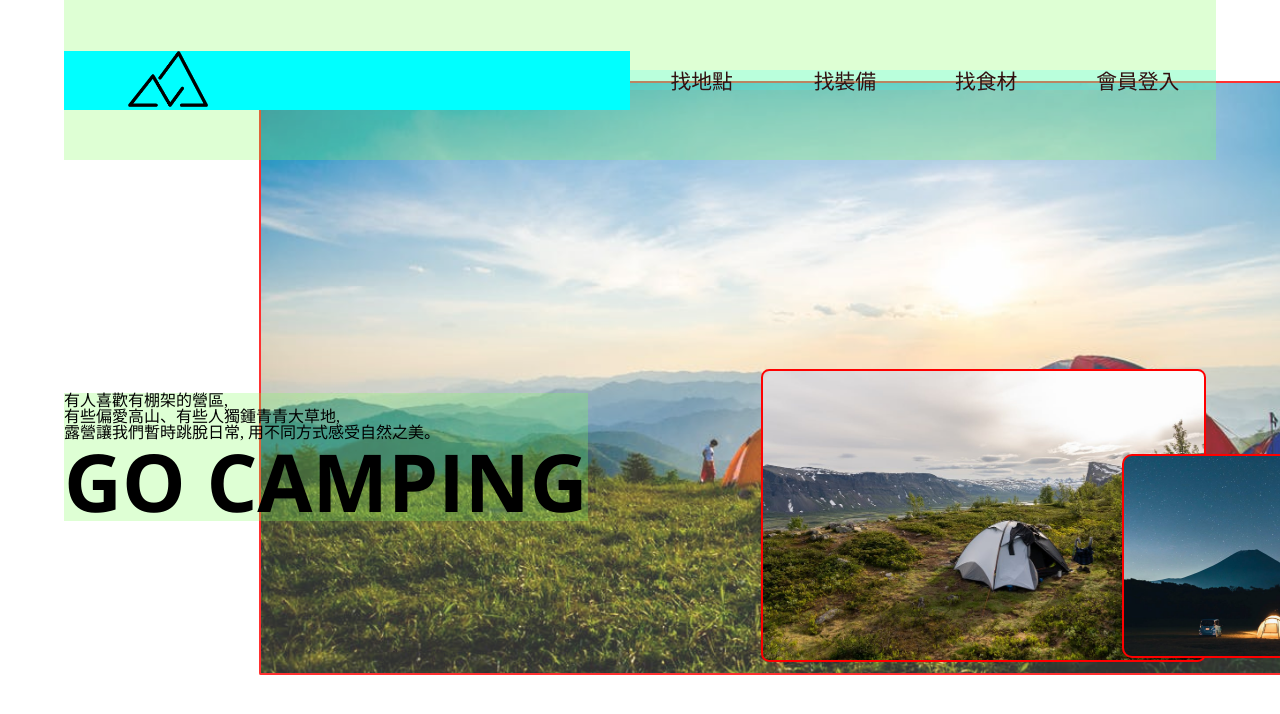
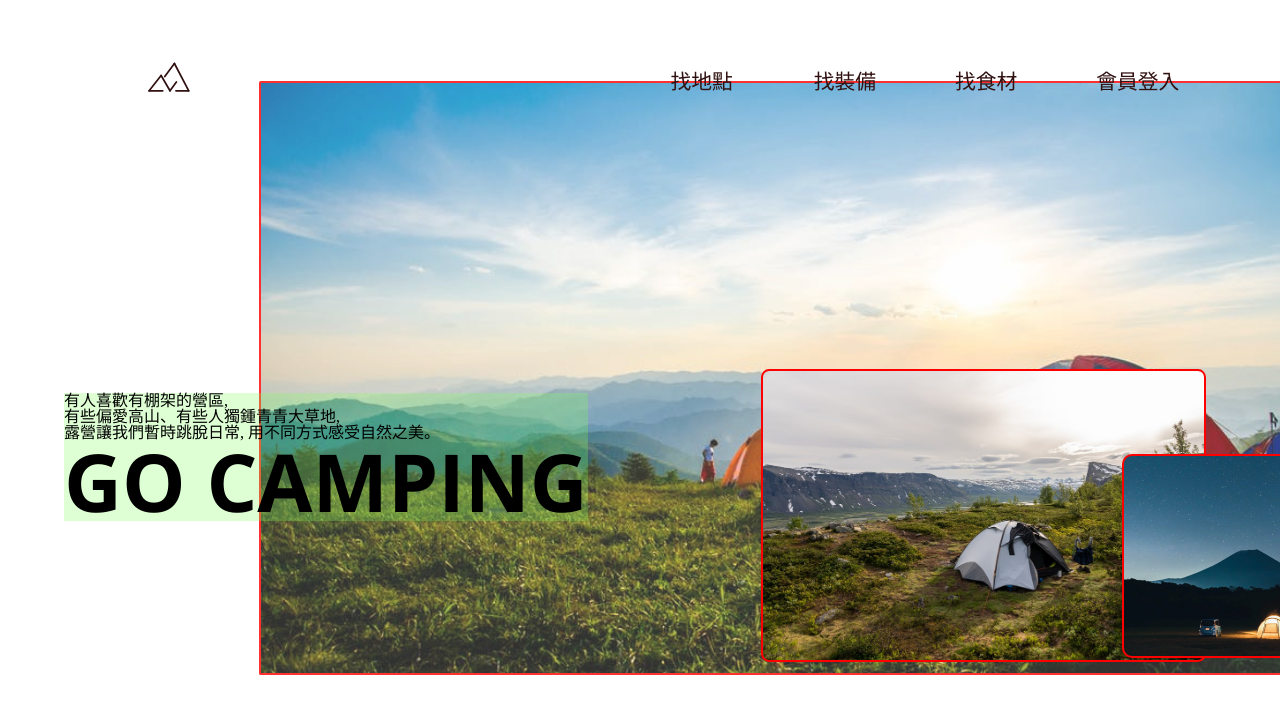
Before and after one commit to lacan0413/camping-website, a plain HTML site: page nav-page.html in a window 1280 px wide. Drawn offline with nearby package versions, Linux system fonts and the light colour scheme.

Commit message:
2022-05-31 second

```diff
--- a/assets/scss/layout/_nav-page__nav.scss
+++ b/assets/scss/layout/_nav-page__nav.scss
@@ -6,7 +6,7 @@
     z-index: 50;
 
     &__container {
-        background-color: rgba(128, 255, 93, 0.264);
+        background-color: transparent;
         display: flex;
         max-width: 90%;
         height: 20vh;
@@ -14,17 +14,20 @@
         align-items: center;
 
         .nav__logo {
-            background-color: aqua;
+            background-color: transparent;
             padding-left: 5vw;
             flex: 6;
 
-            img {
-                height: 7vh;
+            a {
+                img {
+                    width: 82px;
+                    height: 57px;
+                }
             }
         }
 
         .nav__navlinks {
-            background-color: rgba(49, 255, 255, 0.2);
+            background-color: transparent;
             flex: 7;
             display: flex;
             justify-content: space-around;
--- a/nav-page.html
+++ b/nav-page.html
@@ -5,9 +5,9 @@
     <meta charset="UTF-8">
     <meta http-equiv="X-UA-Compatible" content="IE=edge">
     <meta name="viewport" content="width=device-width, initial-scale=1.0">
-    <title>露營樂 | 首頁</title>
+    <title>露營樂 | 導覽頁</title>
+    <link rel="icon" href="./assets/img/favicon.svg">
     <link rel="stylesheet" href="./assets/scss/style.css">
-    <link rel="icon" href="./assets/img/page-logo.png">
     <link rel='stylesheet' href='https://cdnjs.cloudflare.com/ajax/libs/font-awesome/5.15.4/css/all.min.css' />
     <link rel='stylesheet' href='https://cdnjs.cloudflare.com/ajax/libs/font-awesome/6.0.0/css/all.min.css' />
 </head>
@@ -17,7 +17,8 @@
     <nav class="nav">
         <article class="nav__container">
             <section class="nav__logo">
-                <img src="./assets/img/logo.png" alt="logo">
+                <a href="./nav-page.html"><img src="./assets/img/logo/logo/logo_black.svg"
+                        alt="logo" /></a>
             </section>
 
             <section class="nav__navlinks">
```
Also changed, not shown: index.html (added, +17 -0 lines), assets/img/favicon.svg (added), assets/img/logo.svg (deleted), assets/img/logo/logo/logo_black.png (added), assets/img/logo/logo/logo_black.svg (added), assets/img/logo/logo/logo_green.png (added), assets/img/logo/logo/logo_green.svg (added), assets/img/logo/logo/logo_light green.png (added), assets/img/logo/logo/logo_light green.svg (added), assets/img/logo/logo/logo_white.png (added), assets/img/logo/logo/logo_white.svg (added), assets/img/logo_white.png (deleted), assets/img/page-logo.png (deleted), assets/img/page-logo.svg (deleted), 2 more files, 2 other files.
